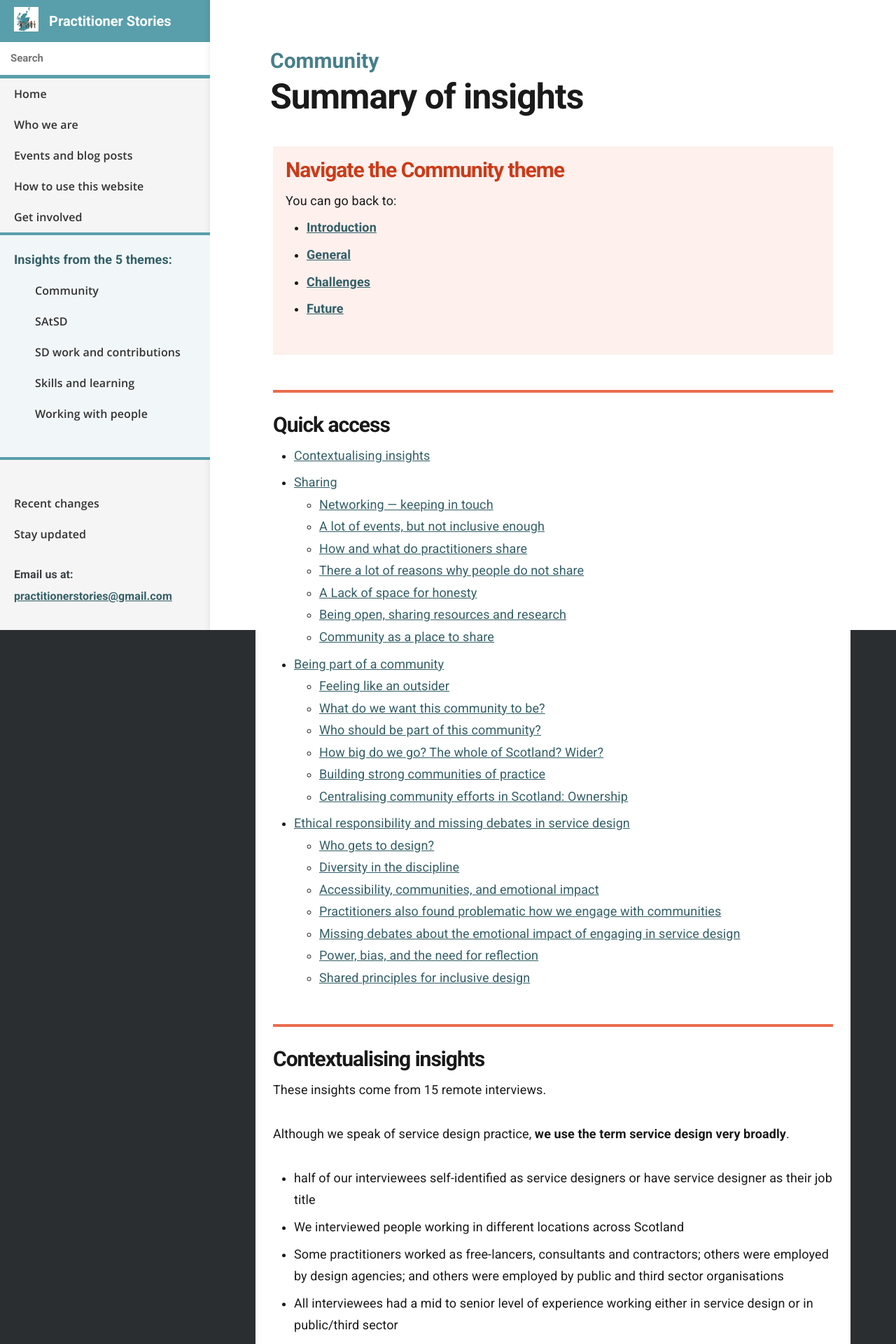
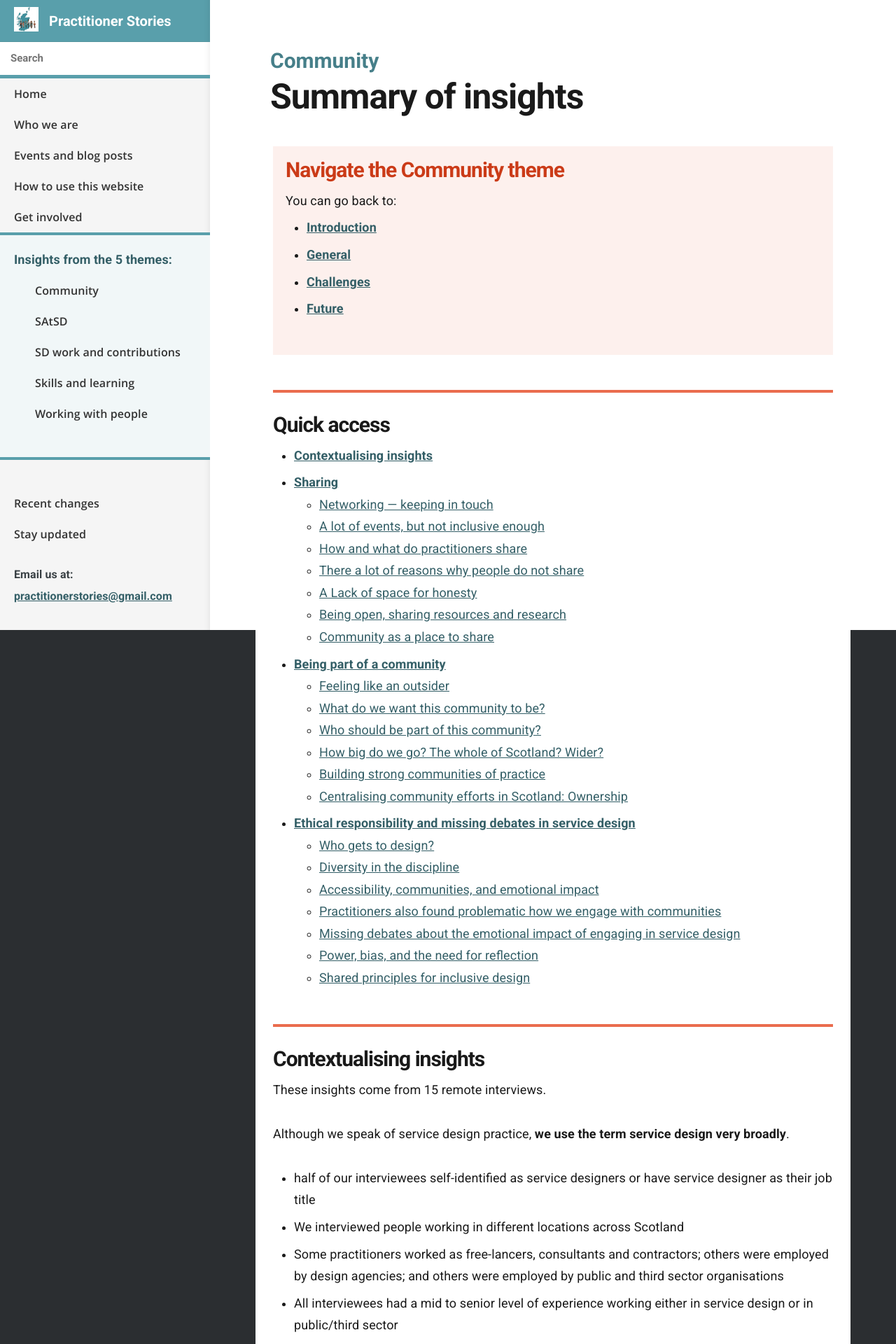
Before and after one commit to stephanie-K/practitioner-stories, a Jekyll site: the page built from _docs/Community/summary.md, in a window 1280 px wide. Shown: the top 1920 px of the page at 70% size. Built offline with Jekyll 4.4.1, drawn with Linux system fonts in a browser that asks for light colours.

```diff
--- a/_docs/Community/summary.md
+++ b/_docs/Community/summary.md
@@ -18,8 +18,8 @@
 
 <h2 class="top-line-alt">Quick access</h2>
 
-- [Contextualising insights](#context)
-- [Sharing](#sharing)
+- **[Contextualising insights](#context)**
+- **[Sharing](#sharing)**
    - [Networking — keeping in touch](#networking)
    - [A lot of events, but not inclusive enough](#events)
    - [How and what do practitioners share](#how-and-what)
@@ -27,14 +27,14 @@
    - [A Lack of space for honesty](#honesty)
    - [Being open, sharing resources and research](#open-share-resources)
    - [Community as a place to share](#community-to-share)
-- [Being part of a community](#community)
+- **[Being part of a community](#community)**
    - [Feeling like an outsider](#outsider)
    - [What do we want this community to be?](#what-do-we-want-this-community-to-be)
    - [Who should be part of this community?](#who)
    - [How big do we go? The whole of Scotland? Wider?](#how-big)
    - [Building strong communities of practice](#building)
    - [Centralising community efforts in Scotland: Ownership](#ownership)
-- [Ethical responsibility and missing debates in service design](#ethics-missing-debates)
+- **[Ethical responsibility and missing debates in service design](#ethics-missing-debates)**
    - [Who gets to design?](#who-gets-to-design)
    - [Diversity in the discipline](#diversity)
    - [Accessibility, communities, and emotional impact](#accessibility-communities-emiotional-impact)
```
